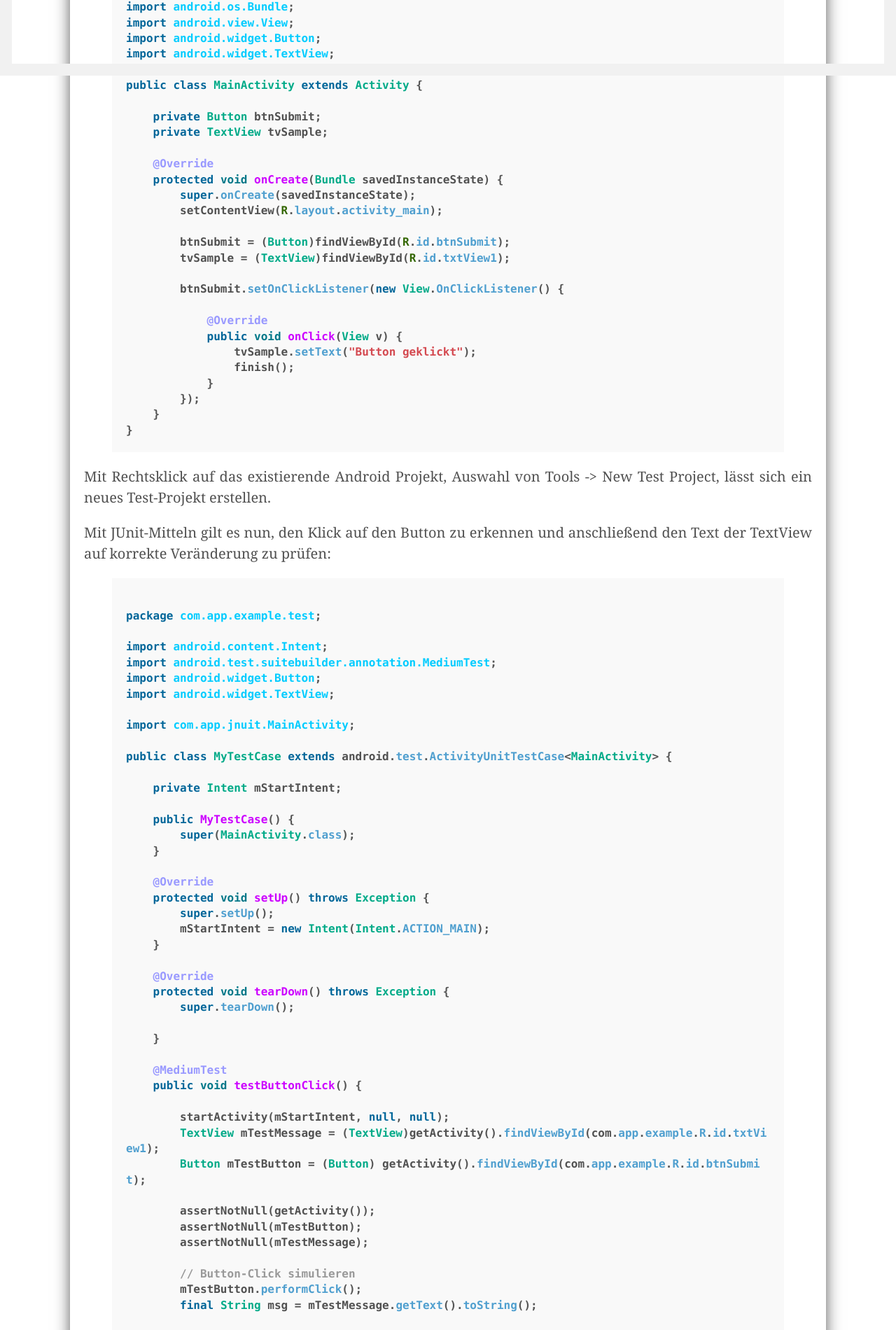
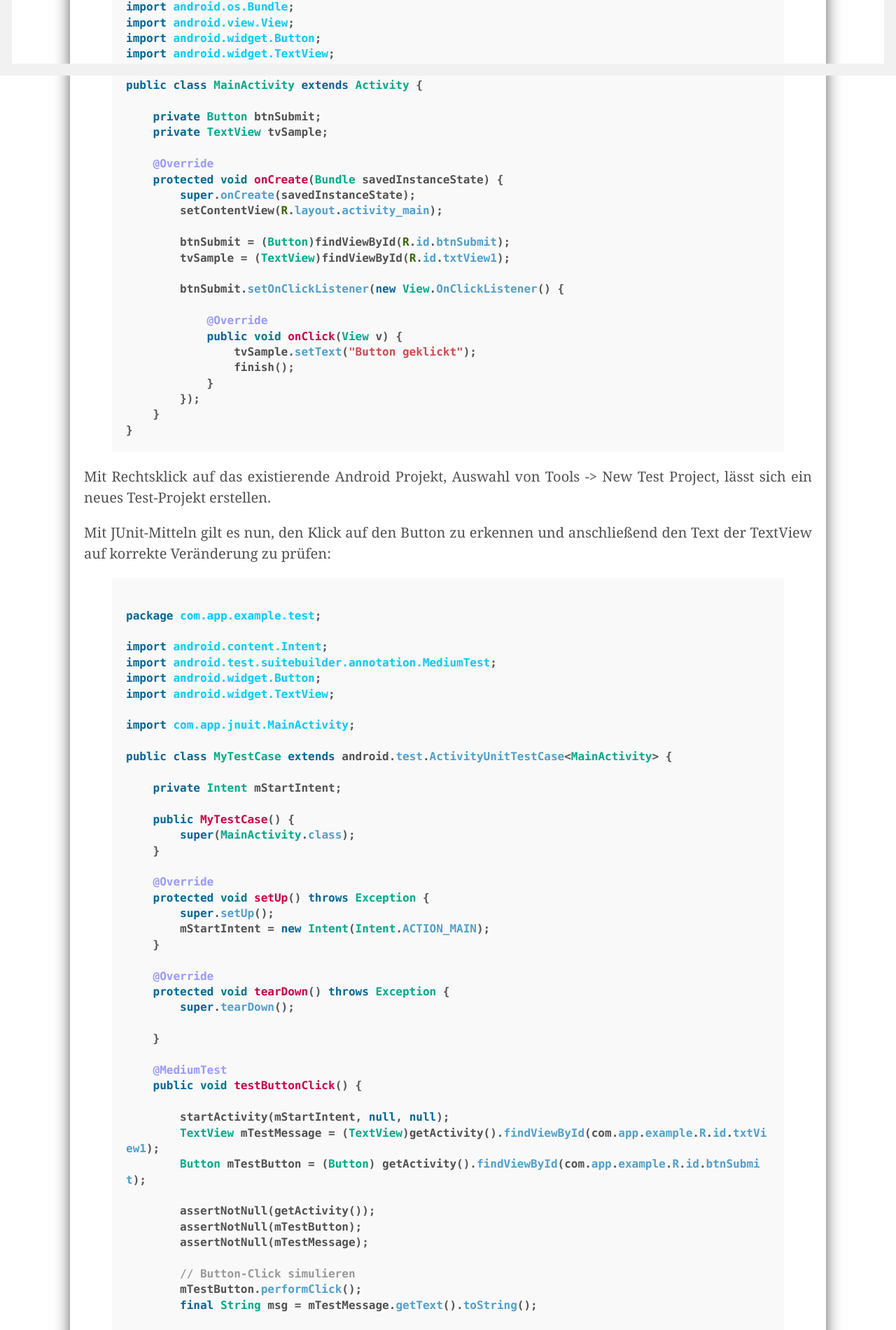
Before and after one commit to andreasschrade/andreasschrade.github.com, a Jekyll site: the page built from _posts/2014-07-22-android-app-testen-mit-junit.md, in a window 1280 px wide. Shown: the part 792-2692 px from the top of the page at 70% size. Built offline with Jekyll 4.4.1, drawn with Linux system fonts in a browser that asks for light colours; Markdown is read by kramdown in place of the engine named in the settings.

Commit message:
fixed styling

```diff
--- a/public/css/syntax.css
+++ b/public/css/syntax.css
@@ -1,6 +1,6 @@
 .highlight .hll { background-color: #ffc; }
 .highlight .c { color: #999; } /* Comment */
-.highlight .err { color: #a00; background-color: #faa } /* Error */
+.highlight .err { color: #a00;} /* Error */
 .highlight .k { color: #069; } /* Keyword */
 .highlight .o { color: #555 } /* Operator */
 .highlight .cm { color: #09f; font-style: italic } /* Comment.Multiline */
@@ -32,7 +32,7 @@
 .highlight .nd { color: #99f } /* Name.Decorator */
 .highlight .ni { color: #999; } /* Name.Entity */
 .highlight .ne { color: #c00; } /* Name.Exception */
-.highlight .nf { color: #c0f } /* Name.Function */
+.highlight .nf { color: #C04 } /* Name.Function */
 .highlight .nl { color: #99f } /* Name.Label */
 .highlight .nn { color: #0cf; } /* Name.Namespace */
 .highlight .nt { color: #2f6f9f; } /* Name.Tag */
```
